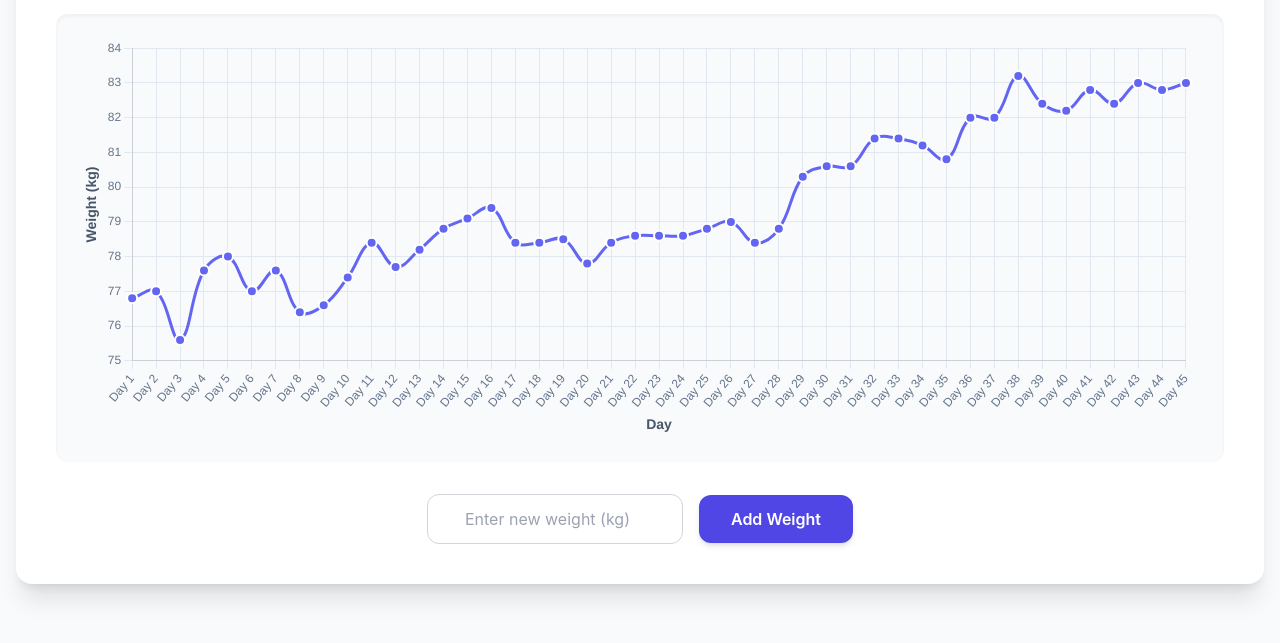
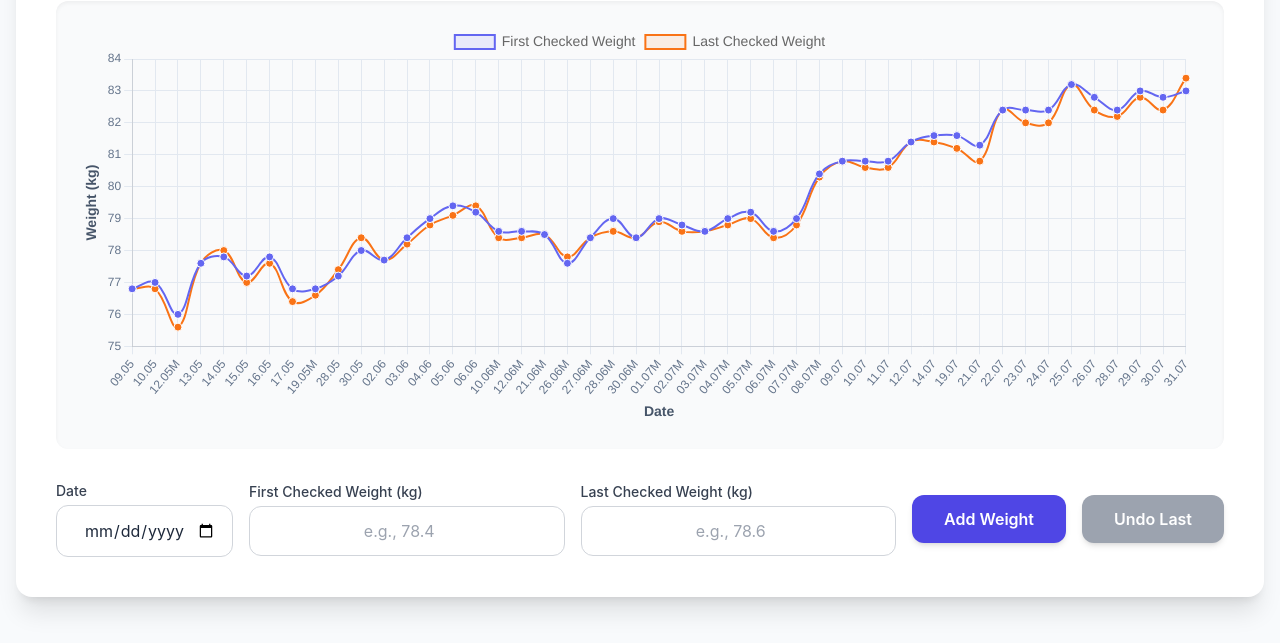
Before and after one commit to jeevikakarpagakumar/mo-weight-tracker, a plain HTML site: page index.html in a window 1280 px wide. Shown: the part 157-800 px from the top of the page. Drawn offline with nearby package versions, Linux system fonts and the light colour scheme.

Commit message:
changed ui

```diff
--- a/index.html
+++ b/index.html
@@ -3,8 +3,8 @@
 <head>
     <meta charset="UTF-8">
     <meta name="viewport" content="width=device-width, initial-scale=1.0">
-    <title>Body Weight Tracker</title>
-    <!-- Tailwind CSS CDN for styling -->
+    <title>Mohesh's Weight Tracker</title>
+    <!-- Tailwind CSS CDN -->
     <script src="https://cdn.tailwindcss.com"></script>
     <!-- Chart.js CDN for the graph -->
     <script src="https://cdn.jsdelivr.net/npm/chart.js"></script>
@@ -12,13 +12,11 @@
         body {
             font-family: 'Inter', sans-serif;
         }
-        /* Custom styles for the container to center it */
         .container {
             max-width: 960px;
             margin: 0 auto;
             padding: 1rem;
         }
-        /* Style for the chart canvas to make it responsive */
         #weightChart {
             max-height: 400px;
             width: 100% !important;
@@ -29,7 +27,7 @@
 <body class="bg-slate-50 text-slate-800 min-h-screen flex items-center justify-center p-4">
 
     <div class="container bg-white rounded-2xl shadow-xl p-6 md:p-10 space-y-8">
-        <h1 class="text-3xl md:text-4xl font-extrabold text-center">Body Weight Tracker</h1>
+        <h1 class="text-3xl md:text-4xl font-extrabold text-center">Mohesh's Weight Tracker</h1>
 
         <!-- Chart Container -->
         <div class="bg-gray-50 rounded-xl p-4 md:p-6 shadow-inner">
@@ -37,54 +35,179 @@
         </div>
 
         <!-- Interactive Input Section -->
-        <div class="flex flex-col sm:flex-row justify-center items-center gap-4">
+        <div class="flex flex-col sm:flex-row flex-wrap justify-center items-center gap-4">
+            <!-- Date Input -->
+            <div class="w-full sm:w-auto flex-grow-0">
+                <label for="dateInput" class="block text-sm font-medium text-gray-700 mb-1">Date</label>
                 <input
-                id="newWeightInput"
+                    id="dateInput"
+                    type="date"
+                    class="w-full px-4 py-3 text-center rounded-xl border border-gray-300 focus:outline-none focus:ring-2 focus:ring-indigo-500 transition-colors"
+                />
+            </div>
+            <!-- First Weight Input -->
+            <div class="w-full sm:w-auto flex-grow">
+                <label for="firstWeightInput" class="block text-sm font-medium text-gray-700 mb-1">First Checked Weight (kg)</label>
+                <input
+                    id="firstWeightInput"
                     type="number"
-                placeholder="Enter new weight (kg)"
-                class="w-full sm:w-64 px-4 py-3 text-center rounded-xl border border-gray-300 focus:outline-none focus:ring-2 focus:ring-indigo-500 transition-colors"
+                    placeholder="e.g., 78.4"
+                    class="w-full px-4 py-3 text-center rounded-xl border border-gray-300 focus:outline-none focus:ring-2 focus:ring-indigo-500 transition-colors"
                 />
+            </div>
+            <!-- Last Weight Input -->
+            <div class="w-full sm:w-auto flex-grow">
+                <label for="lastWeightInput" class="block text-sm font-medium text-gray-700 mb-1">Last Checked Weight (kg)</label>
+                <input
+                    id="lastWeightInput"
+                    type="number"
+                    placeholder="e.g., 78.6"
+                    class="w-full px-4 py-3 text-center rounded-xl border border-gray-300 focus:outline-none focus:ring-2 focus:ring-indigo-500 transition-colors"
+                />
+            </div>
+            <!-- Add Button -->
             <button
                 id="addWeightButton"
                 class="w-full sm:w-auto px-8 py-3 bg-indigo-600 text-white font-semibold rounded-xl shadow-md hover:bg-indigo-700 focus:outline-none focus:ring-2 focus:ring-indigo-500 focus:ring-offset-2 transition-colors duration-200"
             >
                 Add Weight
             </button>
+            <!-- Undo Button -->
+            <button
+                id="undoButton"
+                class="w-full sm:w-auto px-8 py-3 bg-gray-400 text-white font-semibold rounded-xl shadow-md hover:bg-gray-500 focus:outline-none focus:ring-2 focus:ring-gray-500 focus:ring-offset-2 transition-colors duration-200"
+            >
+                Undo Last
+            </button>
         </div>
     </div>
 
     <script>
-        // Initial dataset provided by the user
-        let weightData = [
-            76.8, 77.0, 75.6, 77.6, 78.0, 77.0, 77.6, 76.4, 76.6, 77.4, 78.4,
-            77.7, 78.2, 78.8, 79.1, 79.4, 78.4, 78.4, 78.5, 77.8, 78.4, 78.6,
-            78.6, 78.6, 78.8, 79.0, 78.4, 78.8, 80.3, 80.6, 80.6, 81.4, 81.4,
-            81.2, 80.8, 82.0, 82.0, 83.2, 82.4, 82.2, 82.8, 82.4, 83.0, 82.8, 83.0
-        ];
+        // Raw dataset provided by the user
+        const rawDataString = `
+09.05E  76.8
+10.05E  77.0 76.8
+12.05M 76.0 75.6
+13.05E  77.6
+14.05E  77.8 78.0
+15.05E  77.2 77.0
+16.05E  77.8 77.6
+17.05E  76.8 76.4
+19.05M 76.8 76.6
+28.05E  77.2 77.4
+30.05E  78.0 78.4
+01.06E No food
+02.06E  77.7
+03.06E  78.4 78.2
+04.06E  79.0 78.8
+05.06E  79.4 79.1
+06.06E  79.2 79.4
+10.06M 78.6 78.4
+12.06M 78.6 78.4
+21.06M 78.5 78.5
+26.06M 77.6 77.8
+27.06M 78.4
+28.06M 79.0 78.6
+30.06M 78.4
+01.07M 79.0 78.9
+02.07M 78.8 78.6
+03.07M 78.6
+04.07M 79.0 78.8
+05.07M 79.2 79.0
+06.07M 78.6 78.4
+07.07M 79.0 78.8
+08.07M 80.4 80.3
+09.07A 80.8
+10.07A 80.8 80.6
+11.07A 80.8 80.6
+12.07A 81.4
+14.07A 81.6 81.4
+19.07A 81.6 81.2
+21.07A 81.3 80.8
+22.07A 82.4
+23.07A 82.4 82.0
+24.07A 82.4 82.0
+25.07A 83.2
+26.07A 82.8 82.4
+28.07A 82.4 82.2
+29.07A 83.0 82.8
+30.07A 82.8 82.4
+31.07A 83.0 83.4
+        `;
 
-        // Create labels for the x-axis (Day 1, Day 2, etc.)
-        let labels = weightData.map((_, index) => `Day ${index + 1}`);
+        let parsedData = [];
+
+        // Function to parse the raw data string into a structured array
+        function parseData(dataString) {
+            const lines = dataString.trim().split('\n');
+            const data = [];
+            lines.forEach(line => {
+                const parts = line.trim().split(/\s+/);
+                if (parts.length >= 2) {
+                    const date = parts[0].replace(/[AE]/, ''); // Remove 'A' or 'E'
+                    const firstWeight = parseFloat(parts[1]);
+                    const lastWeight = parseFloat(parts[2]) || firstWeight; // Handle single weight case
+
+                    if (!isNaN(firstWeight)) {
+                        data.push({
+                            date: date,
+                            firstWeight: firstWeight,
+                            lastWeight: lastWeight
+                        });
+                    }
+                }
+            });
+            return data;
+        }
+
+        // Initialize with parsed data
+        parsedData = parseData(rawDataString);
 
         // Get the canvas element and its context
         const ctx = document.getElementById('weightChart').getContext('2d');
+        let weightChart;
+
+        // Function to render or update the chart
+        function renderChart() {
+            // Destroy the old chart instance if it exists
+            if (weightChart) {
+                weightChart.destroy();
+            }
+
+            const labels = parsedData.map(d => d.date);
+            const firstWeights = parsedData.map(d => d.firstWeight);
+            const lastWeights = parsedData.map(d => d.lastWeight);
 
             // Configure and create the Chart.js line chart
-        const weightChart = new Chart(ctx, {
+            weightChart = new Chart(ctx, {
                 type: 'line',
                 data: {
                     labels: labels,
                     datasets: [{
-                    label: 'Body Weight (kg)',
-                    data: weightData,
+                        label: 'First Checked Weight',
+                        data: firstWeights,
                         borderColor: 'rgb(99, 102, 241)', // Indigo-600
                         backgroundColor: 'rgba(99, 102, 241, 0.1)',
-                    borderWidth: 3,
-                    tension: 0.4, // Smooth the line
+                        borderWidth: 2,
+                        tension: 0.4,
                         pointBackgroundColor: 'rgb(99, 102, 241)',
                         pointBorderColor: '#fff',
-                    pointBorderWidth: 2,
-                    pointRadius: 5,
-                    pointHoverRadius: 7,
+                        pointBorderWidth: 1,
+                        pointRadius: 4,
+                        pointHoverRadius: 6,
+                    },
+                    {
+                        label: 'Last Checked Weight',
+                        data: lastWeights,
+                        borderColor: 'rgb(249, 115, 22)', // Orange-500
+                        backgroundColor: 'rgba(249, 115, 22, 0.1)',
+                        borderWidth: 2,
+                        tension: 0.4,
+                        pointBackgroundColor: 'rgb(249, 115, 22)',
+                        pointBorderColor: '#fff',
+                        pointBorderWidth: 1,
+                        pointRadius: 4,
+                        pointHoverRadius: 6,
                     }]
                 },
                 options: {
@@ -92,7 +215,10 @@
                     maintainAspectRatio: false,
                     plugins: {
                         legend: {
-                        display: false // Hide the legend for a cleaner look
+                            display: true,
+                            labels: {
+                                font: { size: 14 }
+                            }
                         },
                         tooltip: {
                             backgroundColor: '#fff',
@@ -103,8 +229,13 @@
                             cornerRadius: 8,
                             padding: 10,
                             callbacks: {
-                            title: (tooltipItem) => tooltipItem[0].label,
-                            label: (tooltipItem) => `Weight: ${tooltipItem.raw} kg`
+                                title: (tooltipItem) => `Date: ${tooltipItem[0].label}`,
+                                label: (tooltipItem) => {
+                                    const datasetIndex = tooltipItem.datasetIndex;
+                                    const value = tooltipItem.raw;
+                                    const label = datasetIndex === 0 ? 'First Checked' : 'Last Checked';
+                                    return `${label}: ${value} kg`;
+                                }
                             }
                         }
                     },
@@ -112,7 +243,7 @@
                         x: {
                             title: {
                                 display: true,
-                            text: 'Day',
+                                text: 'Date',
                                 color: '#475569',
                                 font: { size: 14, weight: 'bold' }
                             },
@@ -132,39 +263,58 @@
                     }
                 }
             });
+        }
+
+        // Initial chart rendering
+        document.addEventListener('DOMContentLoaded', renderChart);
 
         // Get the input and button elements
-        const newWeightInput = document.getElementById('newWeightInput');
+        const dateInput = document.getElementById('dateInput');
+        const firstWeightInput = document.getElementById('firstWeightInput');
+        const lastWeightInput = document.getElementById('lastWeightInput');
         const addWeightButton = document.getElementById('addWeightButton');
+        const undoButton = document.getElementById('undoButton');
 
         // Function to add a new weight entry and update the chart
         function addWeight() {
-            const newWeight = parseFloat(newWeightInput.value);
-            if (!isNaN(newWeight)) {
-                // Add the new weight to the data array
-                weightData.push(newWeight);
-                // Update the labels
-                labels.push(`Day ${labels.length + 1}`);
+            const date = dateInput.value;
+            const firstWeight = parseFloat(firstWeightInput.value);
+            const lastWeight = parseFloat(lastWeightInput.value) || firstWeight;
 
-                // Update the chart data and re-render it
-                weightChart.data.labels = labels;
-                weightChart.data.datasets[0].data = weightData;
-                weightChart.update();
+            if (date && !isNaN(firstWeight)) {
+                parsedData.push({
+                    date: date,
+                    firstWeight: firstWeight,
+                    lastWeight: lastWeight
+                });
+                renderChart();
 
-                // Clear the input field
-                newWeightInput.value = '';
+                // Clear the input fields
+                dateInput.value = '';
+                firstWeightInput.value = '';
+                lastWeightInput.value = '';
+            } else {
+                alert('Please enter a valid date and at least the first weight.');
             }
         }
 
-        // Add event listeners for both button click and 'Enter' key press
+        // Function to undo the last entry
+        function undoLast() {
+            if (parsedData.length > 0) {
+                parsedData.pop();
+                renderChart();
+            }
+        }
+
+        // Add event listeners
         addWeightButton.addEventListener('click', addWeight);
-        newWeightInput.addEventListener('keypress', (event) => {
+        undoButton.addEventListener('click', undoLast);
+        document.addEventListener('keypress', (event) => {
             if (event.key === 'Enter') {
                 addWeight();
             }
         });
 
     </script>
-
 </body>
 </html>
```
Lines whose indentation alone changed are shown as unchanged.
